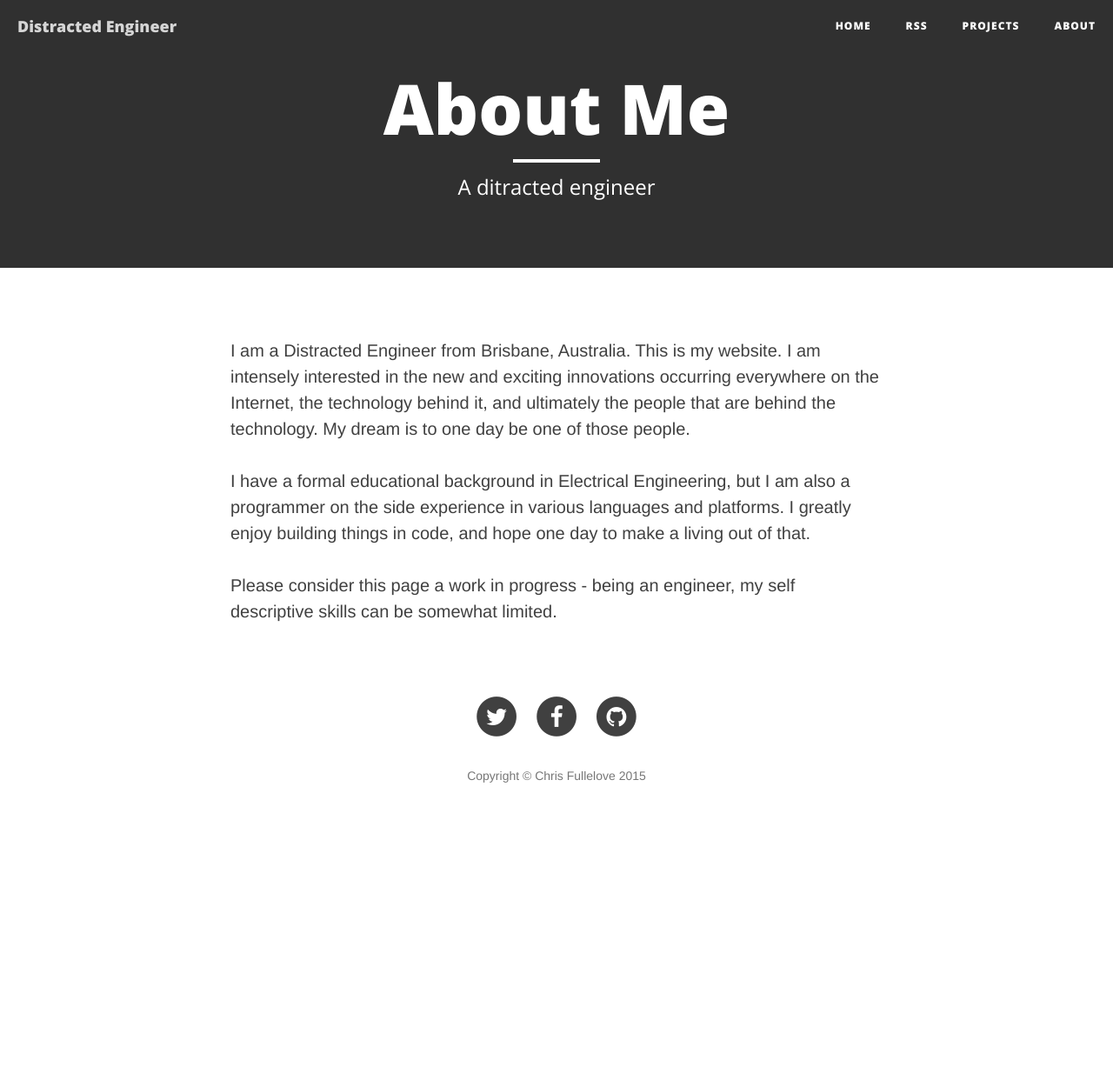
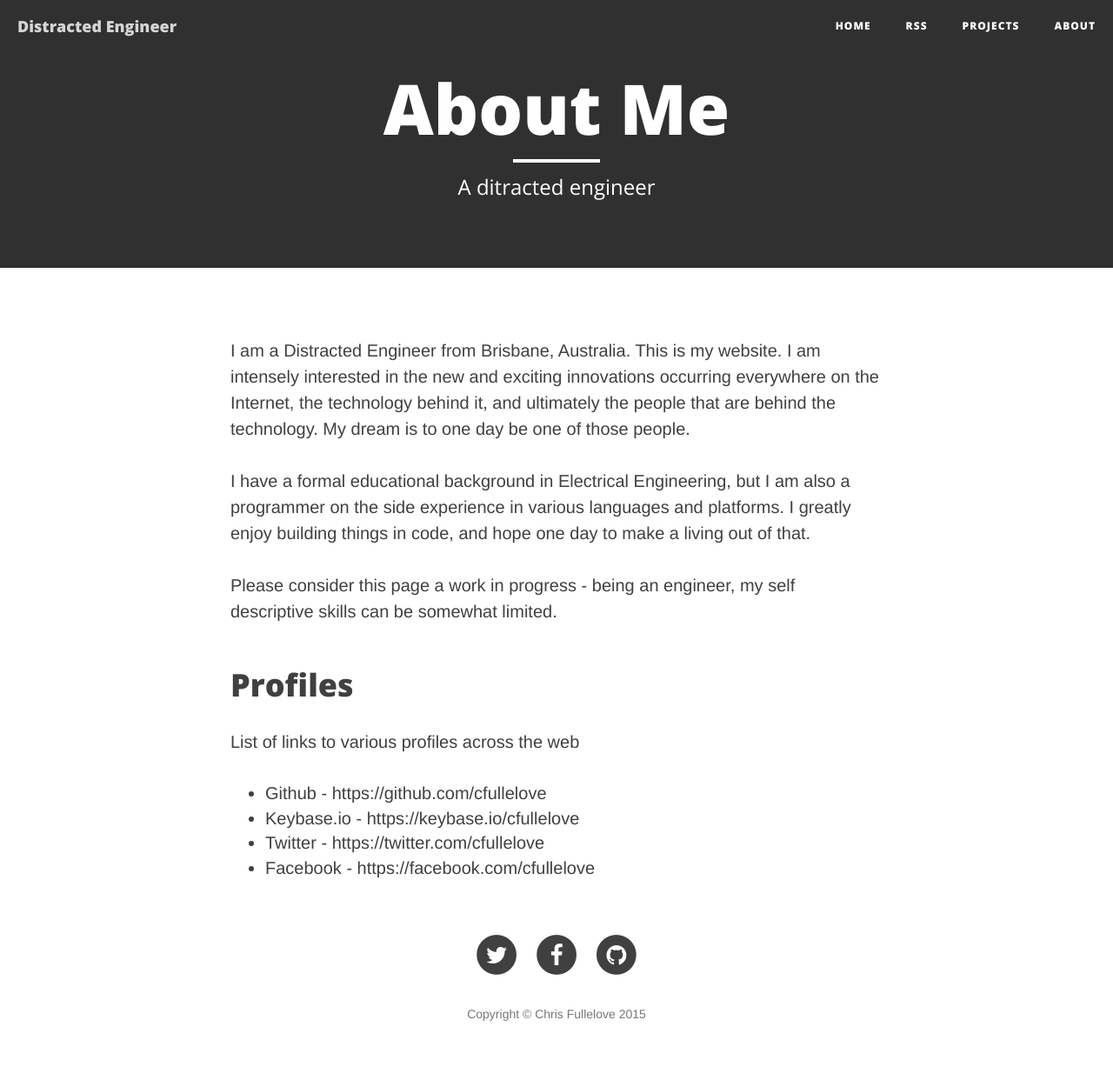
Before and after one commit to cfullelove/cfullelove.github.io, a Jekyll site: the page built from aboutme.html, in a window 1280 px wide. Shown: the whole page at 87% size. Built offline with Jekyll 4.4.1, drawn with Linux system fonts in a browser that asks for light colours; nearby versions of some CDN libraries; before the commit the page ends 968 px from its top, so only the background shows below that.

Commit message:
Update aboutme.html

```diff
--- a/aboutme.html
+++ b/aboutme.html
@@ -26,11 +26,23 @@ tagline: A ditracted engineer
     <div class="container">
         <div class="row">
             <div class="col-lg-8 col-lg-offset-2 col-md-10 col-md-offset-1">
-				<p>I am a Distracted Engineer from Brisbane, Australia. This is my website. I am intensely interested in the new and exciting innovations occurring everywhere on the Internet, the technology behind it, and ultimately the people that are behind the technology. My dream is to one day be one of those people.</p>
+		<p>I am a Distracted Engineer from Brisbane, Australia. This is my website. I am intensely interested in the new and exciting innovations occurring everywhere on the Internet, the technology behind it, and ultimately the people that are behind the technology. My dream is to one day be one of those people.</p>
 
-				<p>I have a formal educational background in Electrical Engineering, but I am also a programmer on the side experience in various languages and platforms. I greatly enjoy building things in code, and hope one day to make a living out of that.</p>
+		<p>I have a formal educational background in Electrical Engineering, but I am also a programmer on the side experience in various languages and platforms. I greatly enjoy building things in code, and hope one day to make a living out of that.</p>
 
-				<p>Please consider this page a work in progress - being an engineer, my self descriptive skills can be somewhat limited.</p>
-			</div>
-		</div>
+		<p>Please consider this page a work in progress - being an engineer, my self descriptive skills can be somewhat limited.</p>
+	    </div>
 	</div>
+        <div class="row">
+            <div class="col-lg-8 col-lg-offset-2 col-md-10 col-md-offset-1">
+            	<h1>Profiles</h1>
+            	<p>List of links to various profiles across the web</p>
+            	<ul>
+            		<li>Github - <a href="https://github.com/cfullelove">https://github.com/cfullelove</a></li>
+            		<li>Keybase.io - <a href="https://keybase.io/cfullelove">https://keybase.io/cfullelove</a></li>
+            		<li>Twitter - <a href="https://twitter.com/cfullelove">https://twitter.com/cfullelove</a></li>
+            		<li>Facebook - <a href="https://facebook.com/cfullelove">https://facebook.com/cfullelove</a></li>
+            	</ul>
+	    </div>
+	</div>
+    </div>
```
